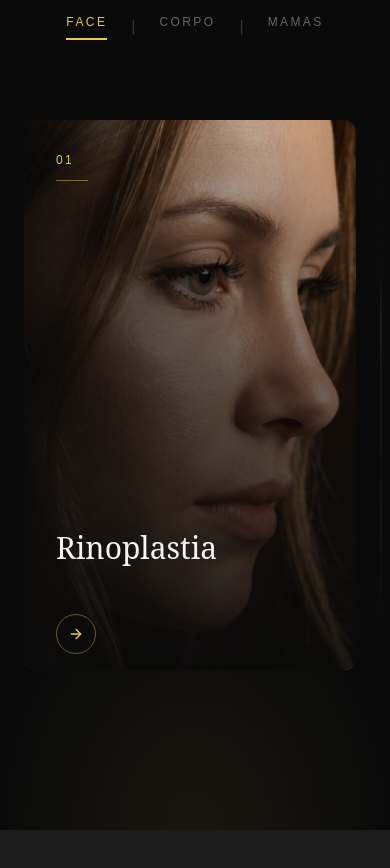
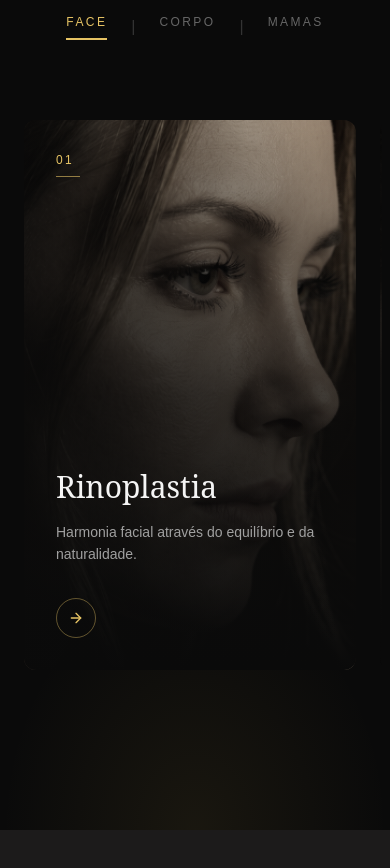
Before and after one commit to drjorgemenezes/estheticcare, a React (Vite) app: page / in a window 390 px wide. Shown: the part 2420-3288 px from the top of the page. Built offline with nearby package versions, Linux system fonts and the light colour scheme.

Commit message:
feat: initialize App component with navigation, mobile menu, and hero section layouts

```diff
--- a/src/App.tsx
+++ b/src/App.tsx
@@ -370,30 +370,30 @@ export default function App() {
                   <img
                     src={service.img}
                     alt={service.title}
-                    className="absolute inset-0 w-full h-full object-cover group-hover:scale-105 transition-transform duration-700"
+                    className="absolute inset-0 w-full h-full object-cover grayscale-[50%] sepia-[30%] opacity-80 group-hover:scale-105 group-hover:grayscale-0 group-hover:sepia-0 transition-all duration-700"
                   />
 
                   {/* Dark Overlays */}
-                  <div className="absolute inset-0 bg-gradient-to-t from-[#0a0a0a] via-[#0a0a0a]/60 to-transparent opacity-90"></div>
-                  <div className="absolute inset-0 bg-gradient-to-r from-[#0a0a0a]/80 via-[#0a0a0a]/30 to-transparent"></div>
+                  <div className="absolute inset-0 bg-gradient-to-t from-[#0a0a0a] via-[#0a0a0a]/70 to-transparent opacity-100"></div>
+                  <div className="absolute inset-0 bg-gradient-to-r from-[#0a0a0a]/90 via-[#0a0a0a]/40 to-transparent opacity-80"></div>
 
                   {/* Content */}
                   <div className="absolute inset-0 p-8 md:p-10 flex flex-col">
                     {/* Top Number */}
                     <div className="mb-auto">
-                      <span className="font-label text-primary text-xs tracking-[0.2em] block">{String(idx + 1).padStart(2, '0')}</span>
-                      <div className="w-8 h-[1px] bg-primary mt-3 opacity-50"></div>
+                      <span className="font-label text-primary text-xs tracking-[0.2em] block mb-2">{String(idx + 1).padStart(2, '0')}</span>
+                      <div className="w-6 h-[1px] bg-primary opacity-60"></div>
                     </div>
 
                     {/* Bottom Info */}
-                    <div className="mt-auto transition-transform duration-500 transform translate-y-4 group-hover:translate-y-0">
+                    <div className="mt-auto">
                       <h3 className="font-headline text-3xl md:text-4xl text-[#f5f5f5] mb-4">{service.title}</h3>
-                      <p className="text-[#a0a0a0] font-light text-sm leading-relaxed mb-8 opacity-0 group-hover:opacity-100 transition-opacity duration-500 delay-100 h-0 group-hover:h-auto overflow-hidden">
+                      <p className="text-[#a0a0a0] font-light text-sm leading-relaxed mb-8">
                         {service.desc}
                       </p>
 
                       {/* Arrow button */}
-                      <div className="w-10 h-10 rounded-full border border-primary/40 flex items-center justify-center text-primary group-hover:bg-primary group-hover:text-on-primary transition-colors">
+                      <div className="w-10 h-10 rounded-full border border-primary/40 flex items-center justify-center text-primary group-hover:bg-primary group-hover:text-on-primary group-hover:border-primary transition-colors">
                         <ArrowRight size={16} />
                       </div>
                     </div>
```
